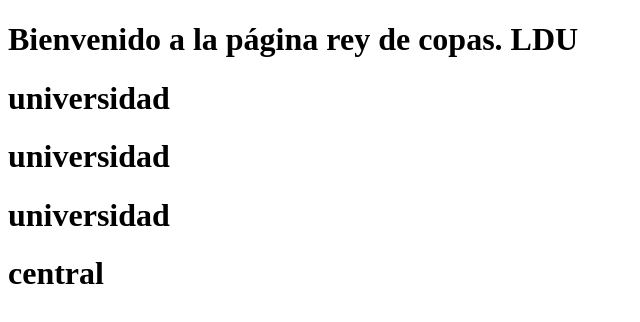
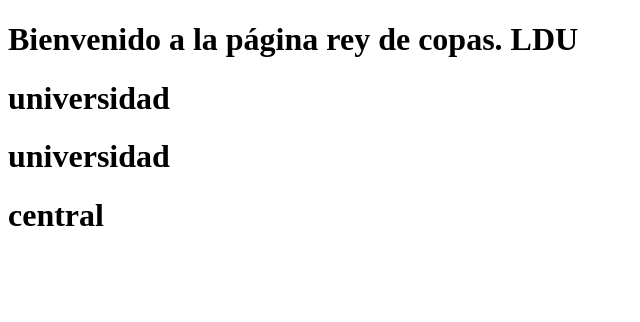
Before and after one commit to ronnykapo/testudemygit, a plain HTML site: page index.html in a window 1280 px wide. Shown: the whole page, without its empty margins (0-640 px from the left). Drawn offline with Linux system fonts and the light colour scheme.

Commit message:
himno correcto
 se corrige el himno

```diff
--- a/index.html
+++ b/index.html
@@ -10,7 +10,6 @@
     <h1>Bienvenido a la página rey de copas. LDU</h1>
     <h1>universidad</h1>
     <h1>universidad</h1>
-    <h1>universidad</h1>
     <h1>central</h1>
 </body>
 
```
